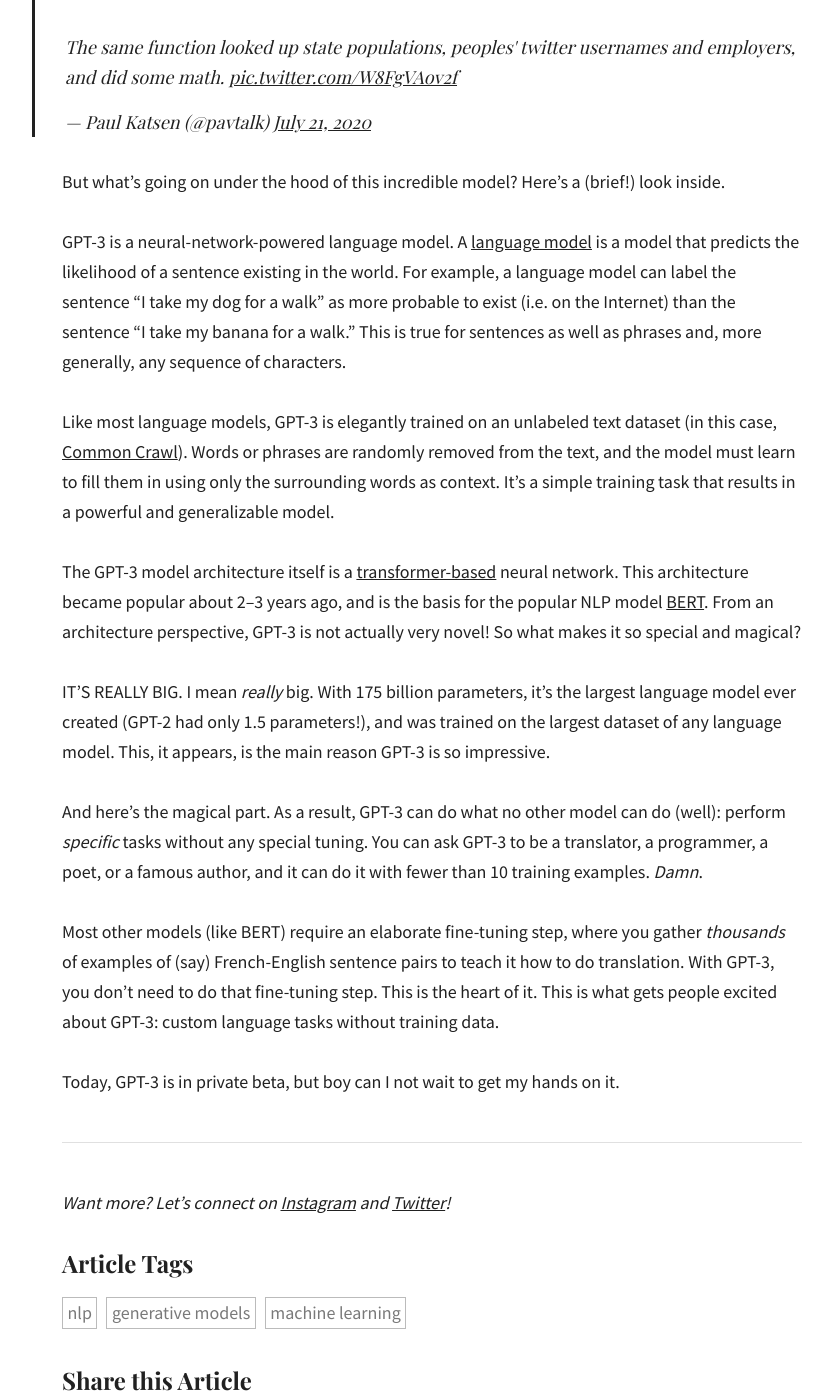
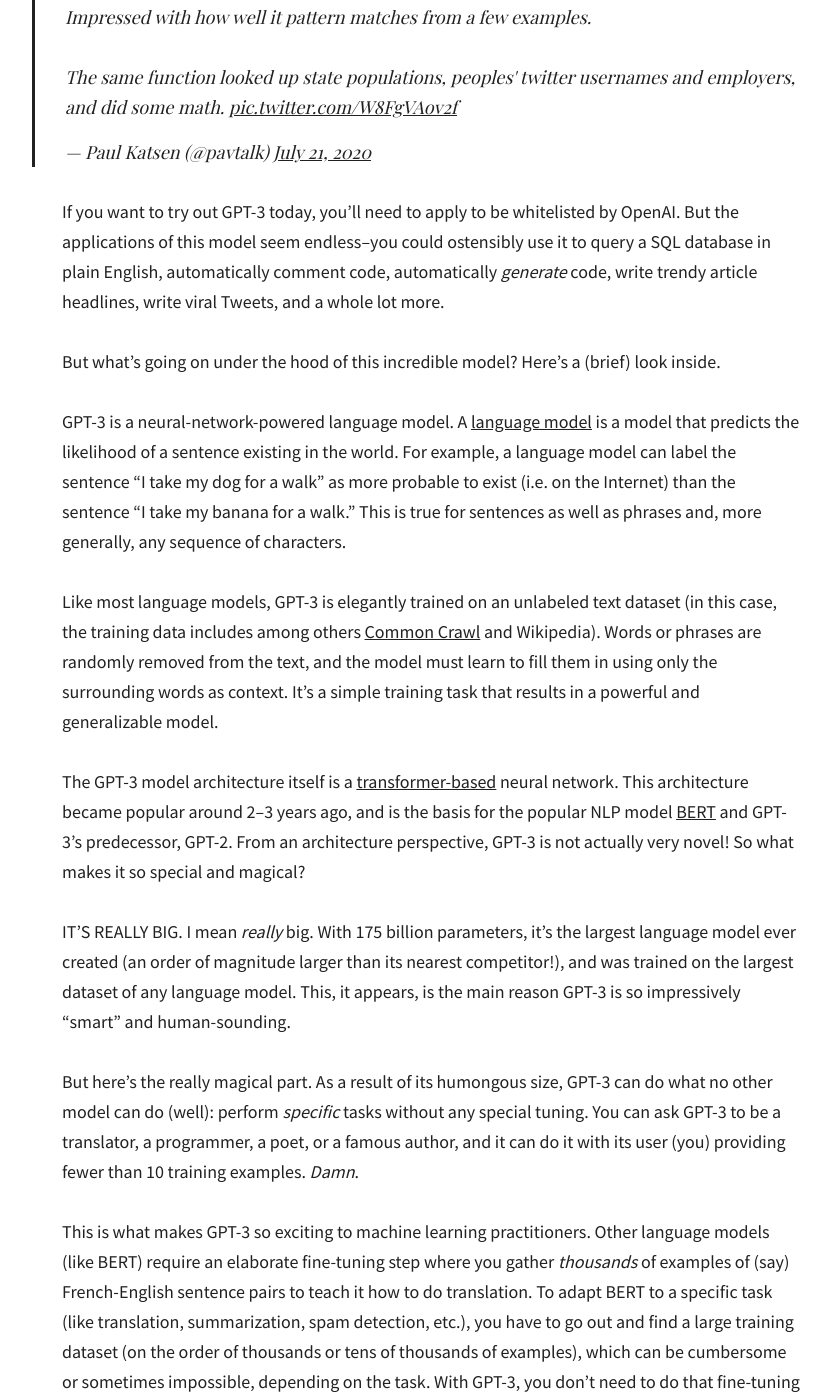
Before and after one commit to dalequark/daleonai, a Jekyll site: the page built from _posts/2020-07-22-gpt-3-explained-in-under-3-minutes.md, in a window 1280 px wide and 1400 px high, scrolled down 1338 px. Shown: the whole window, without its empty margins (208-1040 px from the left). Built offline with Jekyll 4.4.1, drawn with Linux system fonts in a browser that asks for light colours; some web fonts are replaced; comment, search, counter and statistics services are not loaded; some of the changed text lies outside the part shown.

Commit message:
Update from Forestry.io Dale updated _posts/2020-07-22-gpt-3-explained-in-under-3-minutes.md

```diff
--- a/_posts/2020-07-22-gpt-3-explained-in-under-3-minutes.md
+++ b/_posts/2020-07-22-gpt-3-explained-in-under-3-minutes.md
@@ -18,27 +18,29 @@
 
 <!--more-->
 
-So, you’ve seen some amazing GPT-3 demos on Twitter (if not, where've you been?). This mega machine learning model can write it's own op-eds, poems, articles, and even working code:
+So, you’ve seen some amazing GPT-3 demos on Twitter (if not, where've you been?). This mega machine learning model, created by [OpenAI](https://openai.com/), can write it's own op-eds, poems, articles, and even working code:
 
-<blockquote class="twitter-tweet"><p lang="en" dir="ltr">This is mind blowing.<br><br>With GPT-3, I built a layout generator where you just describe any layout you want, and it generates the JSX code for you.<br><br>W H A T <a href="https://t.co/w8JkrZO4lk">pic.twitter.com/w8JkrZO4lk</a></p>&mdash; Sharif Shameem (@sharifshameem) <a href="https://twitter.com/sharifshameem/status/1282676454690451457?ref_src=twsrc%5Etfw">July 13, 2020</a></blockquote> <script async src="https://platform.twitter.com/widgets.js" charset="utf-8"></script>
+<blockquote class="twitter-tweet"><p lang="en" dir="ltr">This is mind blowing.<br><br>With GPT-3, I built a layout generator where you just describe any layout you want, and it generates the JSX code for you.<br><br>W H A T <a href="https://t.co/w8JkrZO4lk">pic.twitter.com/w8JkrZO4lk</a></p>— Sharif Shameem (@sharifshameem) <a href="https://twitter.com/sharifshameem/status/1282676454690451457?ref_src=twsrc%5Etfw">July 13, 2020</a></blockquote> <script async src="https://platform.twitter.com/widgets.js" charset="utf-8"></script>
 
-<blockquote class="twitter-tweet"><p lang="en" dir="ltr">Here&#39;s <a href="https://twitter.com/hashtag/gpt3?src=hash&amp;ref_src=twsrc%5Etfw">#gpt3</a> writing some SQL for me. <a href="https://t.co/JVeyijV2MX">pic.twitter.com/JVeyijV2MX</a></p>&mdash; Ayush Patel (@ayushpatel34) <a href="https://twitter.com/ayushpatel34/status/1284810560555479043?ref_src=twsrc%5Etfw">July 19, 2020</a></blockquote> <script async src="https://platform.twitter.com/widgets.js" charset="utf-8"></script>
+<blockquote class="twitter-tweet"><p lang="en" dir="ltr">Here's <a href="https://twitter.com/hashtag/gpt3?src=hash&ref_src=twsrc%5Etfw">#gpt3</a> writing some SQL for me. <a href="https://t.co/JVeyijV2MX">pic.twitter.com/JVeyijV2MX</a></p>— Ayush Patel (@ayushpatel34) <a href="https://twitter.com/ayushpatel34/status/1284810560555479043?ref_src=twsrc%5Etfw">July 19, 2020</a></blockquote> <script async src="https://platform.twitter.com/widgets.js" charset="utf-8"></script>
 
-<blockquote class="twitter-tweet"><p lang="en" dir="ltr">=GPT3()... the spreadsheet function to rule them all.<br><br>Impressed with how well it pattern matches from a few examples.<br><br>The same function looked up state populations, peoples&#39; twitter usernames and employers, and did some math. <a href="https://t.co/W8FgVAov2f">pic.twitter.com/W8FgVAov2f</a></p>&mdash; Paul Katsen (@pavtalk) <a href="https://twitter.com/pavtalk/status/1285410751092416513?ref_src=twsrc%5Etfw">July 21, 2020</a></blockquote> <script async src="https://platform.twitter.com/widgets.js" charset="utf-8"></script>
+<blockquote class="twitter-tweet"><p lang="en" dir="ltr">=GPT3()... the spreadsheet function to rule them all.<br><br>Impressed with how well it pattern matches from a few examples.<br><br>The same function looked up state populations, peoples' twitter usernames and employers, and did some math. <a href="https://t.co/W8FgVAov2f">pic.twitter.com/W8FgVAov2f</a></p>— Paul Katsen (@pavtalk) <a href="https://twitter.com/pavtalk/status/1285410751092416513?ref_src=twsrc%5Etfw">July 21, 2020</a></blockquote> <script async src="https://platform.twitter.com/widgets.js" charset="utf-8"></script>
 
-But what’s going on under the hood of this incredible model? Here’s a (brief!) look inside.
+If you want to try out GPT-3 today, you'll need to apply to be whitelisted by OpenAI. But the applications of this model seem endless--you could ostensibly use it to query a SQL database in plain English, automatically comment code, automatically _generate_ code, write trendy article headlines, write viral Tweets, and a whole lot more.
+
+But what’s going on under the hood of this incredible model? Here’s a (brief) look inside.
 
 GPT-3 is a neural-network-powered language model. A [language model](https://towardsdatascience.com/language-modeling-c1cf7b983685) is a model that predicts the likelihood of a sentence existing in the world. For example, a language model can label the sentence “I take my dog for a walk” as more probable to exist (i.e. on the Internet) than the sentence “I take my banana for a walk.” This is true for sentences as well as phrases and, more generally, any sequence of characters.
 
-Like most language models, GPT-3 is elegantly trained on an unlabeled text dataset (in this case, [Common Crawl](https://commoncrawl.org/)). Words or phrases are randomly removed from the text, and the model must learn to fill them in using only the surrounding words as context. It’s a simple training task that results in a powerful and generalizable model.
+Like most language models, GPT-3 is elegantly trained on an unlabeled text dataset (in this case, the training data includes among others [Common Crawl](https://commoncrawl.org/) and Wikipedia). Words or phrases are randomly removed from the text, and the model must learn to fill them in using only the surrounding words as context. It’s a simple training task that results in a powerful and generalizable model.
 
-The GPT-3 model architecture itself is a [transformer-based](https://towardsdatascience.com/https-medium-com-chaturangarajapakshe-text-classification-with-transformer-models-d370944b50ca) neural network. This architecture became popular about 2–3 years ago, and is the basis for the popular NLP model [BERT](https://towardsdatascience.com/bert-explained-state-of-the-art-language-model-for-nlp-f8b21a9b6270). From an architecture perspective, GPT-3 is not actually very novel! So what makes it so special and magical?
+The GPT-3 model architecture itself is a [transformer-based](https://towardsdatascience.com/https-medium-com-chaturangarajapakshe-text-classification-with-transformer-models-d370944b50ca) neural network. This architecture became popular around 2–3 years ago, and is the basis for the popular NLP model [BERT](https://towardsdatascience.com/bert-explained-state-of-the-art-language-model-for-nlp-f8b21a9b6270) and GPT-3's predecessor, GPT-2. From an architecture perspective, GPT-3 is not actually very novel! So what makes it so special and magical?
 
-IT’S REALLY BIG. I mean _really_ big. With 175 billion parameters, it’s the largest language model ever created (GPT-2 had only 1.5 parameters!), and was trained on the largest dataset of any language model. This, it appears, is the main reason GPT-3 is so impressive.
+IT’S REALLY BIG. I mean _really_ big. With 175 billion parameters, it’s the largest language model ever created (an order of magnitude larger than its nearest competitor!), and was trained on the largest dataset of any language model. This, it appears, is the main reason GPT-3 is so impressively "smart" and human-sounding.
 
-And here’s the magical part. As a result, GPT-3 can do what no other model can do (well): perform _specific_ tasks without any special tuning. You can ask GPT-3 to be a translator, a programmer, a poet, or a famous author, and it can do it with fewer than 10 training examples. _Damn_.
+But here’s the really magical part. As a result of its humongous size, GPT-3 can do what no other model can do (well): perform _specific_ tasks without any special tuning. You can ask GPT-3 to be a translator, a programmer, a poet, or a famous author, and it can do it with its user (you) providing fewer than 10 training examples. _Damn_.
 
-Most other models (like BERT) require an elaborate fine-tuning step, where you gather _thousands_ of examples of (say) French-English sentence pairs to teach it how to do translation. With GPT-3, you don’t need to do that fine-tuning step. This is the heart of it. This is what gets people excited about GPT-3: custom language tasks without training data.
+This is what makes GPT-3 so exciting to machine learning practitioners. Other language models (like BERT) require an elaborate fine-tuning step where you gather _thousands_ of examples of (say) French-English sentence pairs to teach it how to do translation. To adapt BERT to a specific task (like translation, summarization, spam detection, etc.), you have to go out and find a large training dataset (on the order of thousands or tens of thousands of examples), which can be cumbersome or sometimes impossible, depending on the task. With GPT-3, you don’t need to do that fine-tuning step. This is the heart of it. This is what gets people excited about GPT-3: custom language tasks without training data.
 
 Today, GPT-3 is in private beta, but boy can I not wait to get my hands on it.
 
```
Also changed, not shown: other parts of _posts/2020-07-22-gpt-3-explained-in-under-3-minutes.md (+1 -1 lines).
